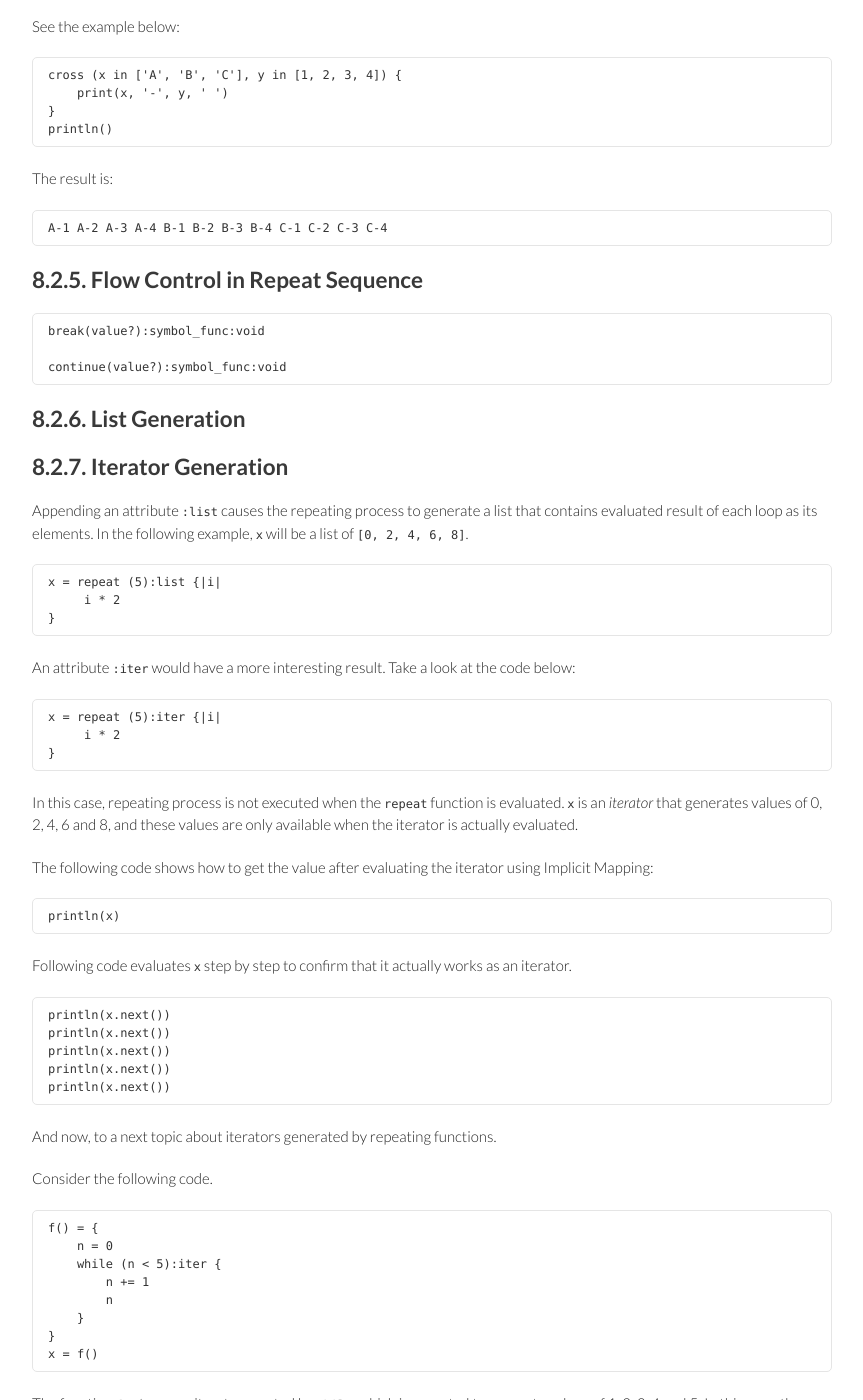
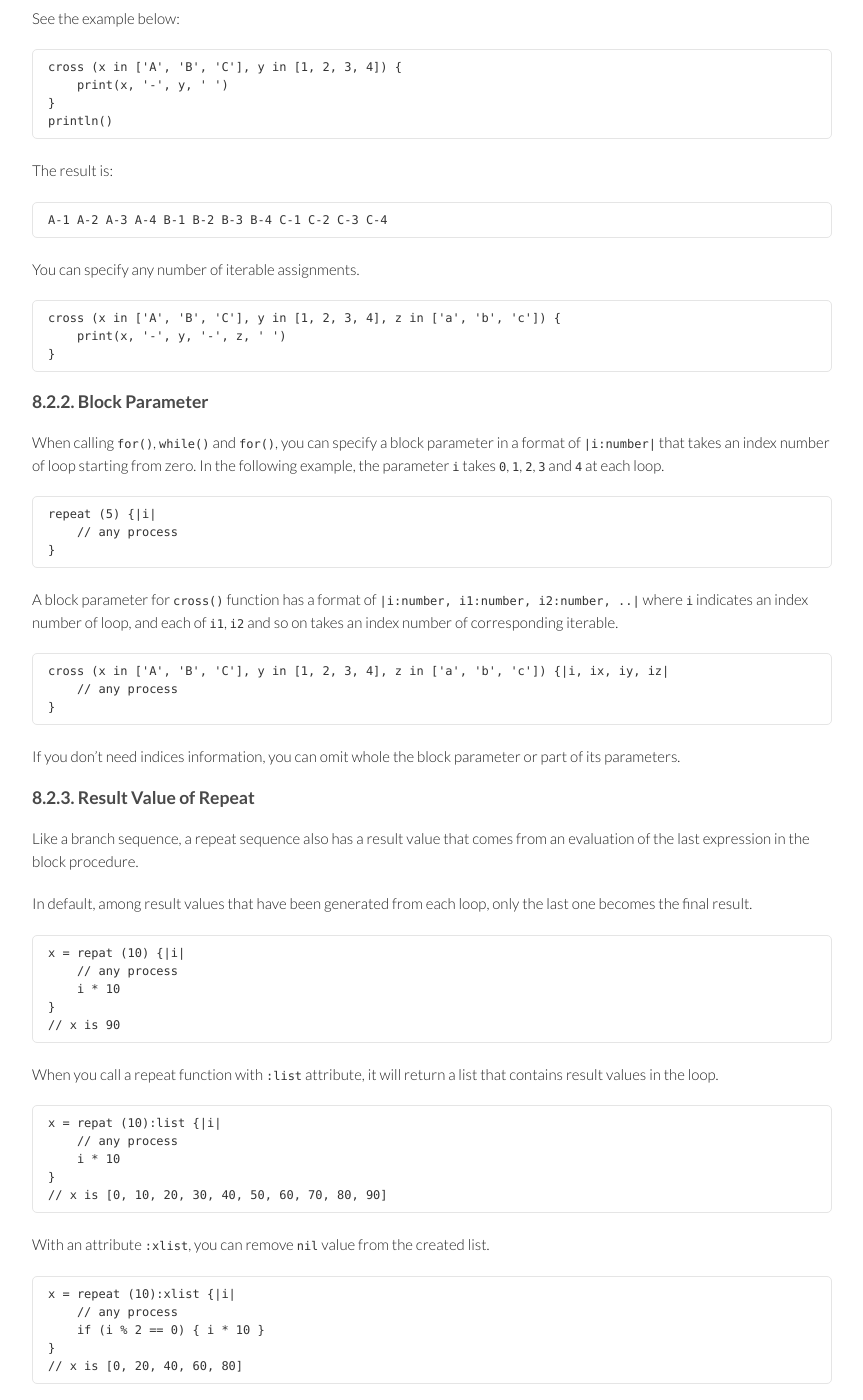
Before and after one commit to rudidude86/gura-lang.github.io, a Jekyll site: the page built from documents/Flow-Control.md, in a window 1280 px wide and 1400 px high, scrolled down 2912 px. Shown: the whole window, without its empty margins (208-1071 px from the left). Built offline with Jekyll 4.4.1, drawn with Linux system fonts in a browser that asks for light colours; Markdown is read by kramdown in place of the engine named in the settings; some of the changed text lies outside the part shown.

Commit message:
updated document

```diff
--- a/documents/Flow-Control.md
+++ b/documents/Flow-Control.md
@@ -78,7 +78,8 @@ the result value will be `nil`.
 
 ## {{ page.chapter }}.2. Repeat
 
-## {{ page.chapter }}.2.1. Repeating Functions
+
+### {{ page.chapter }}.2.1. Repeating Functions
 
 This subsection explains about some representative functions
 that evaluate a procedure repeatedly while it meets a given condition.
@@ -139,8 +140,8 @@ The example below repeats the process three times.
         // any process
     }
 
-A function `cross()` takes one or more expressions of iterator assignment
-and repeats a procedure while advancing each iterator in a nested way.
+A function `cross()` takes one or more expressions of iterable assignment
+and repeats a procedure with all the conceivable combination of elements from the iterables.
 
     cross (`expr+) {block}
 
@@ -159,18 +160,148 @@ The result is:
 
     A-1 A-2 A-3 A-4 B-1 B-2 B-3 B-4 C-1 C-2 C-3 C-4
 
+You can specify any number of iterable assignments.
 
-## {{ page.chapter }}.2.5. Flow Control in Repeat Sequence
-
-    break(value?):symbol_func:void
-
-    continue(value?):symbol_func:void
+    cross (x in ['A', 'B', 'C'], y in [1, 2, 3, 4], z in ['a', 'b', 'c']) {
+        print(x, '-', y, '-', z, ' ')
+    }
 
 
-## {{ page.chapter }}.2.6. List Generation
+### {{ page.chapter }}.2.2. Block Parameter
+
+When calling `for()`, `while()` and `for()`,
+you can specify a block parameter in a format of `|i:number|`
+that takes an index number of loop starting from zero.
+In the following example,
+the parameter `i` takes `0`, `1`, `2`, `3` and `4` at each loop.
+
+    repeat (5) {|i|
+        // any process
+    }
+
+A block parameter for `cross()` function has a format of
+`|i:number, i1:number, i2:number, ..|` where `i` indicates an index number of loop,
+and each of `i1`, `i2` and so on takes an index number of corresponding iterable.
+
+    cross (x in ['A', 'B', 'C'], y in [1, 2, 3, 4], z in ['a', 'b', 'c']) {|i, ix, iy, iz|
+        // any process
+    }
+
+If you don't need indices information, you can omit whole the block parameter
+or part of its parameters.
 
 
-## {{ page.chapter }}.2.7. Iterator Generation
+### {{ page.chapter }}.2.3. Result Value of Repeat
+
+Like a branch sequence, a repeat sequence also has a result value
+that comes from an evaluation of the last expression in the block procedure.
+
+In default, among result values that have been generated from each loop,
+only the last one becomes the final result.
+
+    x = repat (10) {|i|
+        // any process
+        i * 10
+    }
+    // x is 90
+
+When you call a repeat function with `:list` attribute,
+it will return a list that contains result values in the loop.
+
+    x = repat (10):list {|i|
+        // any process
+        i * 10
+    }
+    // x is [0, 10, 20, 30, 40, 50, 60, 70, 80, 90]
+
+With an attribute `:xlist`, you can remove `nil` value from the created list.
+
+    x = repeat (10):xlist {|i|
+        // any process
+        if (i % 2 == 0) { i * 10 }
+    }
+    // x is [0, 20, 40, 60, 80]
+
+Using this feature, you can create a list that only contains elements
+that suit some conditions.
+
+Attributes `:set` and `:xset` work in a similar way with `:list` and `:xlist` respectively,
+but they would create a list that contains unique values
+by rejecting a value that already exists in the list.
+
+
+### {{ page.chapter }}.2.4. Flow Control in Repeat Sequence
+
+If you want to quit a repeat sequence, you can use `break()` function.
+Aiming for a similar appearance with C and Java,
+you can call `break()` without any arguments.
+
+    repeat (10) {|i|
+        // any process
+        if (i == 5) {
+            break
+        }
+        // not evaluated when break() is called
+    }
+
+The function `break()` takes an argument of any type
+that affects a result value of the repeat.
+When `break()` is called without an argument,
+the repeat's result doesn't contain a value of the last loop.
+
+    x = repeat (10):list {|i|
+        if (i == 5) {
+            break
+        }
+        i
+    }
+    // x is [0, 1, 2, 3, 4]
+
+If you call `break()` with a valid argument, that will be included in the repeat's result.
+
+    x = repeat (10):list {|i|
+        if (i == 5) {
+            break(99)
+        }
+        i
+    }
+    // x is [0, 1, 2, 3, 4, 99]
+
+If you need to go to the next loop after skipping remaining procedure,
+you can use `continue()` function.
+As with the function `break`, you can call it without arguments.
+
+    repeat (10) {|i|
+        // any process
+        if (i % 2 == 0) {
+            continue
+        }
+        // not evaluated when continue() is called
+    }
+
+When you call `continue()` with no argument,
+the repeat's result doesn't contain a value of that loop.
+
+    x = repeat (10):list {|i|
+        if (i % 2 == 0) {
+            continue
+        }
+        i
+    }
+    // x is [1, 3, 5, 7, 9]
+
+If you call `continue()` with a valid argument, that will be included in the repeat's result.
+
+    x = repeat (10):list {|i|
+        if (i % 2 == 0) {
+            continue(99)
+        }
+        i
+    }
+    // x is [99, 1, 99, 3, 99, 5, 99, 7, 99, 9]
+
+
+### {{ page.chapter }}.2.5. Generate Iterator
 
 Appending an attribute `:list` causes the repeating process to generate a list
 that contains evaluated result of each loop as its elements.
```
